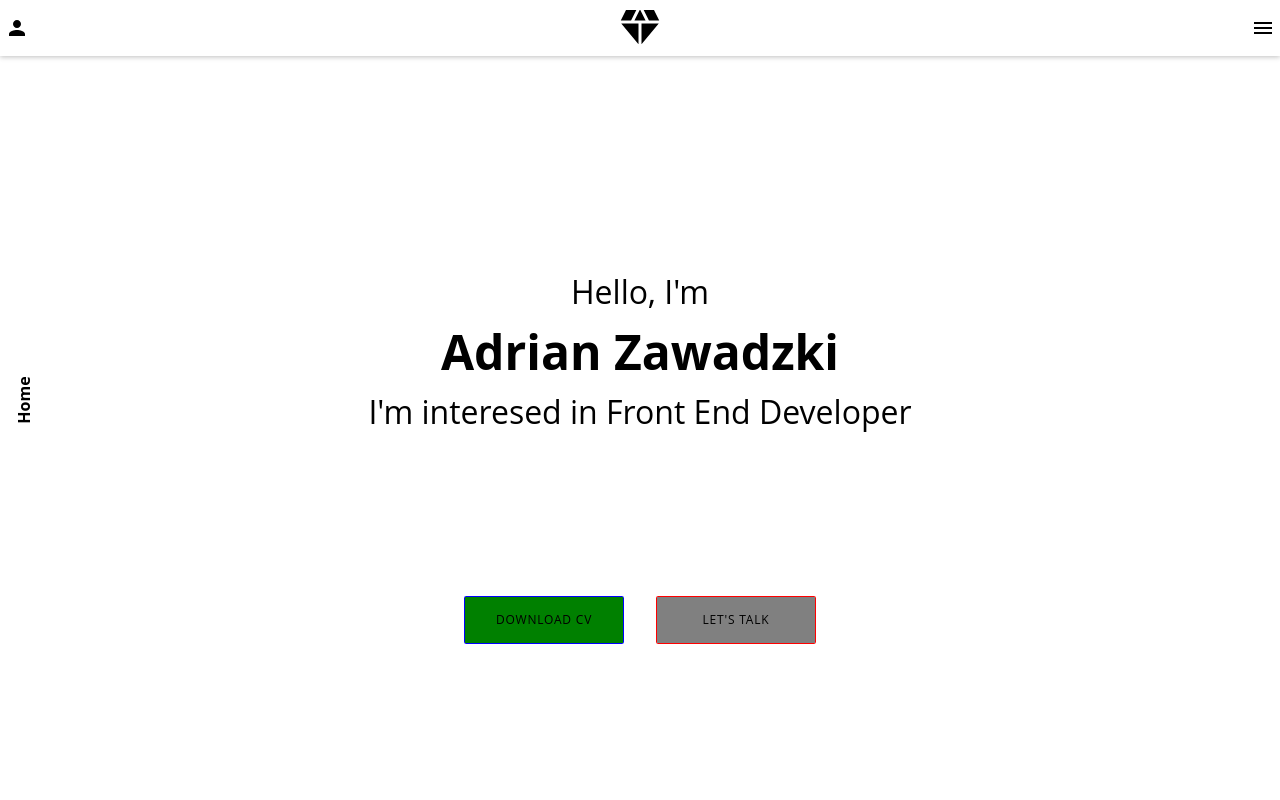
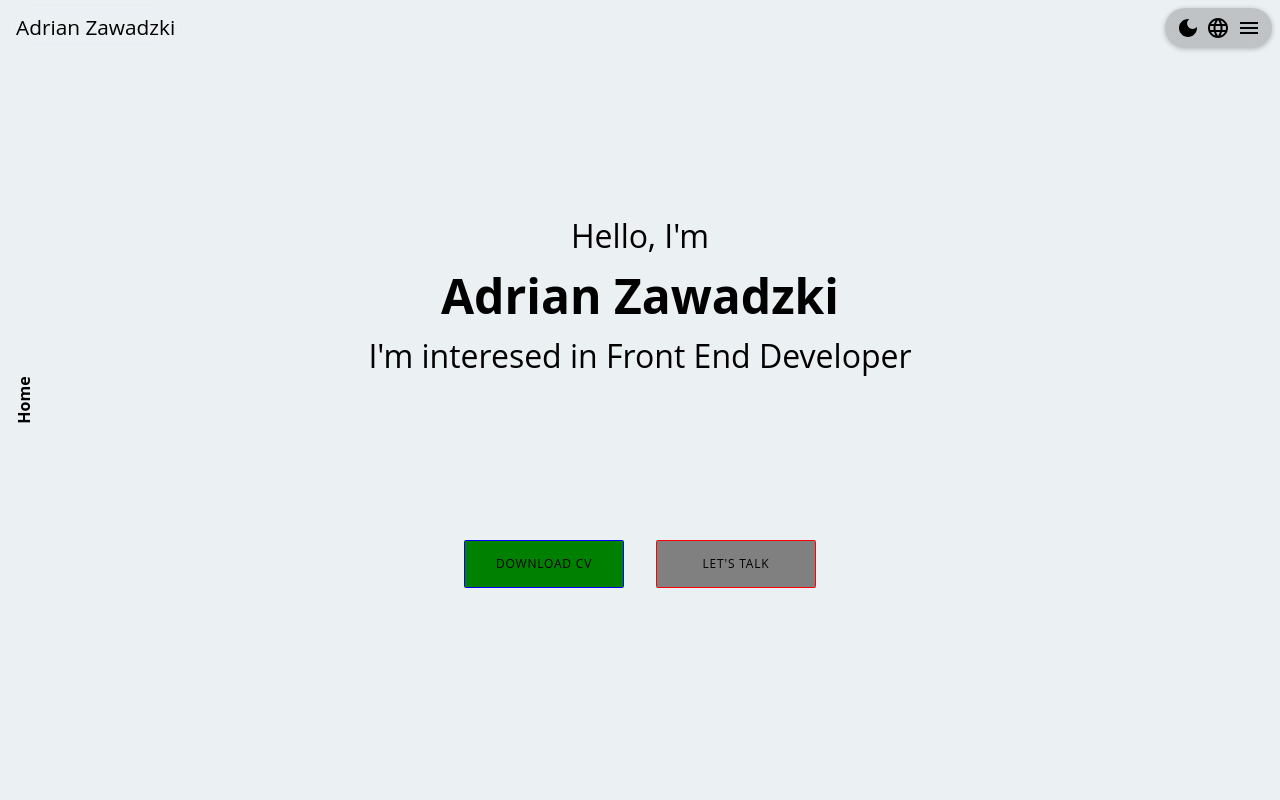
Before and after one commit to Adek236/Portfolio-website, a React (Create React App) app: page / in a window 1280 px wide. Shown: the top 800 px of the page. Built offline with nearby package versions, Linux system fonts and the light colour scheme.

Commit message:
Navigation bar styled.

```diff
--- a/src/components/Layout/Layout.css
+++ b/src/components/Layout/Layout.css
@@ -23,6 +23,7 @@ html {
   display: flex;
   flex-direction: column;
   align-items: center;
+  background-color: rgb(235, 240, 243);
 }
 
 .font-color-light {
--- a/src/components/Layout/Layout.scss
+++ b/src/components/Layout/Layout.scss
@@ -25,6 +25,7 @@ html {
   display: flex;
   flex-direction: column;
   align-items: center;
+  background-color: $bgColorPriority;
 }
 
 .font-color-light {
--- a/src/components/Navigation/Navigation.css
+++ b/src/components/Navigation/Navigation.css
@@ -1,28 +1,37 @@
 .navigation {
+  position: fixed;
   height: 3.5rem;
   display: flex;
-  justify-content: center;
   align-items: center;
-  background-color: rgb(255, 255, 255);
+  justify-content: space-between;
+  width: 100%;
+  padding: 0 0.5rem;
+}
+.navigation__logo, .navigation__icons {
+  display: flex;
+  padding: 0.5rem;
+  border-radius: 1.5rem;
+  -webkit-backdrop-filter: blur(10px);
+          backdrop-filter: blur(10px);
+}
+.navigation__logo {
+  position: relative;
+}
+.navigation__logo > a {
+  display: flex;
+  align-items: center;
+  font-size: 1.3rem;
+  font-weight: 400;
+}
+.navigation__icons {
+  background-color: rgba(128, 128, 128, 0.4);
   box-shadow: 0px 1px 5px 0px rgba(0, 0, 0, 0.25);
 }
-.navigation > nav {
+.navigation__icons > div {
   display: flex;
-  justify-content: space-between;
-  align-items: center;
-  width: 100%;
-  padding: 0.3rem;
+  margin-inline: 0.2rem;
 }
-.navigation > nav a {
-  display: flex;
-  align-items: center;
-}
-.navigation > nav div {
-  display: flex;
-}
-.navigation > nav div:nth-child(2) svg {
-  font-size: 3rem;
-}
-.navigation > nav div:nth-child(3) svg:hover {
+.navigation__icons > div:hover {
   cursor: pointer;
+  scale: 1.05;
 }/*# sourceMappingURL=Navigation.css.map */
--- a/src/components/Navigation/Navigation.js
+++ b/src/components/Navigation/Navigation.js
@@ -1,7 +1,8 @@
 import "./Navigation.css";
 import MenuIcon from "@mui/icons-material/Menu";
-import DiamondIcon from "@mui/icons-material/Diamond";
-import PersonIcon from "@mui/icons-material/Person";
+// import LightModeIcon from "@mui/icons-material/LightMode";
+import DarkModeIcon from "@mui/icons-material/DarkMode";
+import LanguageIcon from "@mui/icons-material/Language";
 
 function NavBar({ showModal, setShowModal, modalRef, navigationRef }) {
   // const toggleShowModal = () => {
@@ -9,17 +10,18 @@ function NavBar({ showModal, setShowModal, modalRef, navigationRef }) {
   // };
 
   return (
-    <div className="navigation">
-      <nav aria-label="Primary">
-        <div>
+      <nav className="navigation" aria-label="Primary">
+        <div className="navigation__logo">
           <a role="button" aria-label="Login" href="/">
-            <PersonIcon />
+            Adrian Zawadzki
           </a>
         </div>
+        <div className="navigation__icons">
           <div>
-          <a role="button" aria-label="Home page" href="/">
-            <DiamondIcon />
-          </a>
+            <DarkModeIcon />
+          </div>
+          <div>
+            <LanguageIcon />
           </div>
           <div
             role="button"
@@ -38,8 +40,8 @@ function NavBar({ showModal, setShowModal, modalRef, navigationRef }) {
           >
             <MenuIcon />
           </div>
+        </div>
       </nav>
-    </div>
   );
 }
 
--- a/src/components/Navigation/Navigation.scss
+++ b/src/components/Navigation/Navigation.scss
@@ -1,36 +1,39 @@
 @import "../../styles/Variables.scss";
 
 .navigation {
+  position: fixed;
   height: 3.5rem;
   display: flex;
-  // display: none;
-  justify-content: center;
   align-items: center;
-  background-color: $bgColorPriority;
-  box-shadow: 0px 1px 5px 0px rgba(0, 0, 0, 0.25);
-
-  > nav {
+  justify-content: space-between;
+  width: 100%;
+  padding: 0 0.5rem;
+  &__logo,
+  &__icons {
     display: flex;
-    justify-content: space-between;
-    align-items: center;
-    width: 100%;
-    padding: 0.3rem;
-    a {
+    padding: 0.5rem;
+    border-radius: 1.5rem;
+    backdrop-filter: blur(10px);
+  }
+  &__logo {
+    position: relative;
+    > a {
       display: flex;
       align-items: center;
+      font-size: 1.3rem;
+      font-weight: 400;
+      // text-transform: uppercase;
     }
-    div {
+  }
+  &__icons {
+    background-color: rgb(128, 128, 128, 0.4);
+    box-shadow: 0px 1px 5px 0px rgba(0, 0, 0, 0.25);
+    > div {
       display: flex;
-      &:nth-child(2) {
-        svg {
-          font-size: 3rem;
-        }
-      }
-      &:nth-child(3) {
-        // color: $mainFontColor;
-        svg:hover {
-          cursor: pointer;
-        }
+      margin-inline: 0.2rem;
+      &:hover {
+        cursor: pointer;
+        scale: 1.05;
       }
     }
   }
--- a/src/styles/Variables.scss
+++ b/src/styles/Variables.scss
@@ -1,6 +1,6 @@
 // Colors
-$bgColorPriority: rgb(255, 255, 255);
-$bgColorSecondary: rgb(235, 240, 243);
+$bgColorPriority: rgb(235, 240, 243);
+$bgColorSecondary: rgb(255, 255, 255);
 $bgColorSecondaryTransparent: rgb(235, 240, 243, 0.8);
 $mainFontColor: rgb(0, 0, 0);
 $mainFontColorSecondary: rgb(223, 180, 180);
```
Also changed, not shown: 2 other files (tests, documents, lock files or other folders). Lines whose indentation alone changed are shown as unchanged.
